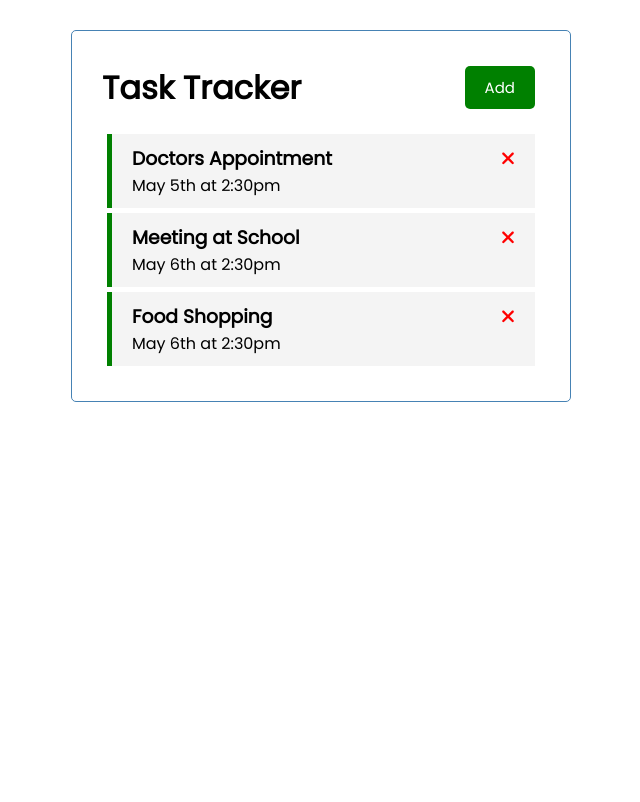
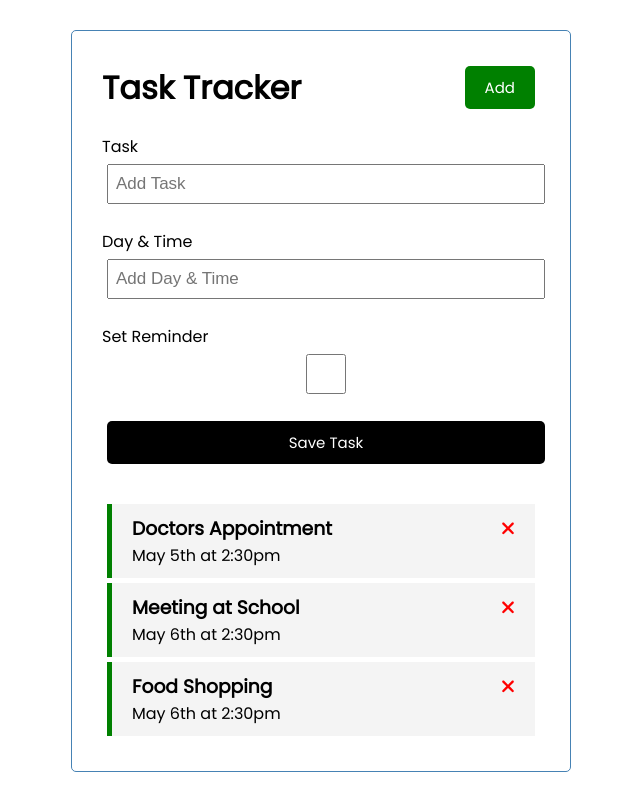
Before and after one commit to marwan-elabhar/task-tracker, an Angular app: page / in a window 1280 px wide. Shown: the whole page, without its empty margins (319-959 px from the left). Built offline with nearby package versions, Linux system fonts and the light colour scheme; data requests are answered from the project's data file.

Commit message:
add add task component and functionality

```diff
--- /dev/null
+++ b/src/app/components/add-task/add-task.component.html
@@ -0,0 +1,16 @@
+<form class="add-form" (ngSubmit)="onSubmit()">
+    <div class="form-control">
+        <label for="text">Task</label>
+        <input type="text" name="text" [(ngModel)]="text" id="text" placeholder="Add Task">
+    </div>
+    <div class="form-control">
+        <label for="day">Day & Time</label>
+        <input type="text" name="day" id="day" [(ngModel)]="day" placeholder="Add Day & Time">
+    </div>
+    <div class="form-control from-control-check">
+        <label for="reminder">Set Reminder</label>
+        <input type="checkbox" name="reminder" id="reminder" [(ngModel)]="reminder">
+    </div>
+    <input type="submit" value="Save Task" class="btn btn-block">
+
+</form>
--- /dev/null
+++ b/src/app/components/add-task/add-task.component.scss
@@ -0,0 +1,3 @@
+.add-form {
+    margin-bottom: 40px;
+}
--- /dev/null
+++ b/src/app/components/add-task/add-task.component.ts
@@ -0,0 +1,38 @@
+import { Component , Output, EventEmitter} from '@angular/core';
+import { FormsModule } from '@angular/forms';
+import { Task } from '../../Task';
+
+@Component({
+  selector: 'app-add-task',
+  standalone: true,
+  imports: [FormsModule],
+  templateUrl: './add-task.component.html',
+  styleUrl: './add-task.component.scss'
+})
+export class AddTaskComponent {
+  @Output() onAddTask: EventEmitter<Task> = new EventEmitter()
+
+  text!: string;
+  day!: string;
+  reminder: boolean = false
+
+  onSubmit() {
+    if(!this.text) {
+      alert('Please add a task')
+      return
+    }
+
+    const newTask = {
+      text: this.text,
+      day: this.day,
+      reminder: this.reminder
+    }
+
+    this.onAddTask.emit(newTask)
+
+    this.text = ''
+    this.day = ''
+    this.reminder = false
+  }
+
+}
--- a/src/app/components/tasks/tasks.component.html
+++ b/src/app/components/tasks/tasks.component.html
@@ -1 +1,2 @@
+<app-add-task (onAddTask)="addTask($event)"></app-add-task>
 <app-task-item *ngFor="let task of tasks" [task]="task" (onDeleteTask)="deleteTask(task)" (onToggleReminder)="toggleReminder(task)">{{ task.text }}</app-task-item>
--- a/src/app/components/tasks/tasks.component.ts
+++ b/src/app/components/tasks/tasks.component.ts
@@ -3,11 +3,12 @@
 import { NgFor } from '@angular/common';
 import { Task } from '../../Task';
 import { TaskItemComponent } from '../task-item/task-item.component';
+import { AddTaskComponent } from '../add-task/add-task.component';
 
 @Component({
   selector: 'app-tasks',
   standalone: true,
-  imports: [TaskItemComponent, NgFor],
+  imports: [TaskItemComponent, AddTaskComponent, NgFor],
   templateUrl: './tasks.component.html',
   styleUrl: './tasks.component.scss'
 })
@@ -26,6 +27,12 @@
 
   toggleReminder(task:Task) {
     task.reminder = !task.reminder;
+    this.taskService.updateTaskReminder(task).subscribe()
   }
 
+  addTask(task:Task) {
+    this.taskService.addTask(task).subscribe((task) => this.tasks.push(task))
+  }
+
+
 }
--- a/src/app/services/task.service.ts
+++ b/src/app/services/task.service.ts
@@ -3,6 +3,11 @@
 import { Observable } from 'rxjs';
 import { Task } from '../Task';
 
+const httpsOptions = {
+  headers: new HttpHeaders({
+    'Content-Type': 'application/json'
+  }),
+}
 
 @Injectable({
   providedIn: 'root'
@@ -23,6 +28,10 @@
 
   updateTaskReminder(task:Task): Observable<Task> {
     const url = `${this.apiUrl}/${task.id}`
-    return this.http.put<Task>(url, task)
+    return this.http.put<Task>(url, task, httpsOptions)
+  }
+
+  addTask(task:Task): Observable<Task> {
+    return this.http.post<Task>(this.apiUrl, task)
   }
 }
```
Also changed, not shown: 1 other file (tests, documents, lock files or other folders).
